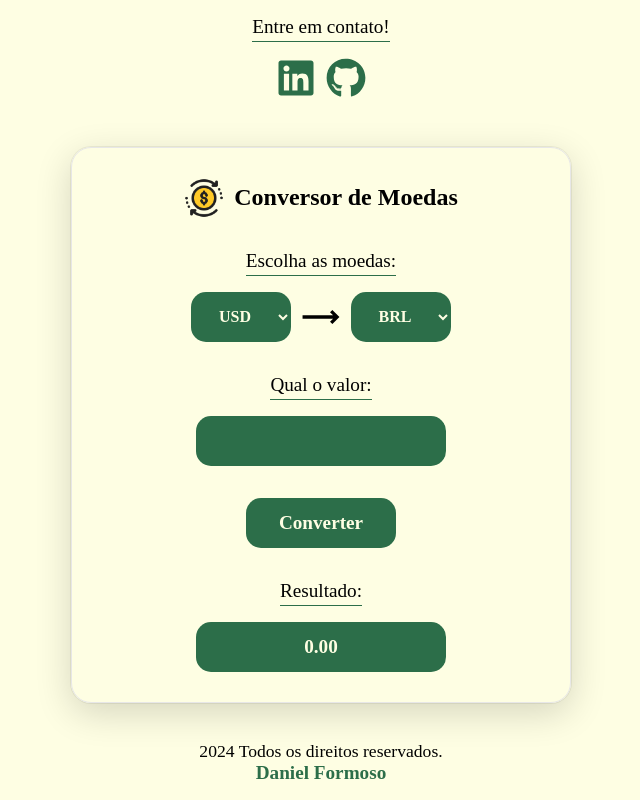
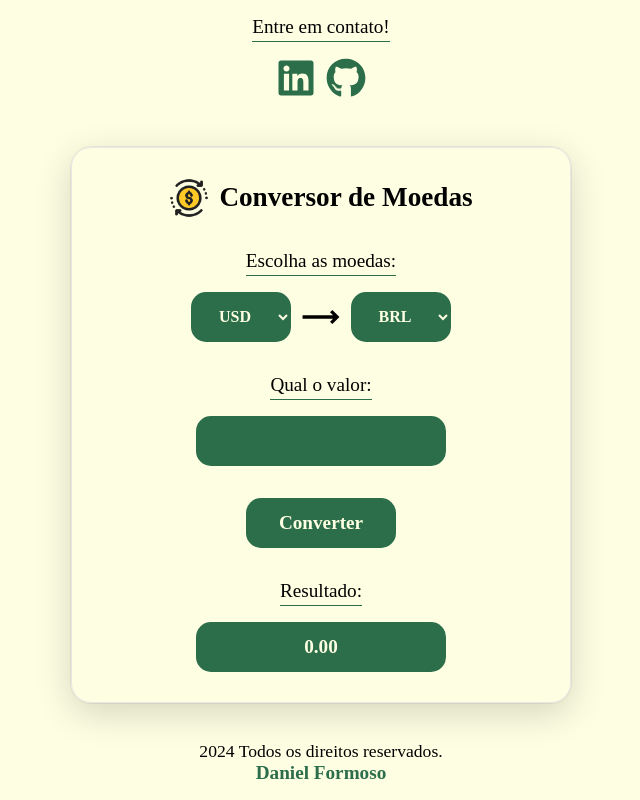
Before and after one commit to Daniel-Formoso/conversor-moedas, a React (Create React App) app: page / in a window 1280 px wide. Shown: the whole page, without its empty margins (319-959 px from the left). Built offline with nearby package versions, Linux system fonts and the light colour scheme; a web font is replaced by a local one.

Commit message:
Add files via upload

```diff
--- a/src/App-responsive.css
+++ b/src/App-responsive.css
@@ -6,6 +6,10 @@
 
   select, button {
     cursor: pointer;
+  }
+
+  .conteudo .titulo h2 {
+    font-size: 1.7rem;
   }
 
   .container-botao button {
--- a/src/App.css
+++ b/src/App.css
@@ -66,7 +66,7 @@
 }
 
 .conteudo .titulo h2 {
-  font-size: 1.5rem;
+  font-size: 1.3rem;
 }
 
 .conteudo .titulo img {
--- a/src/index.css
+++ b/src/index.css
@@ -5,6 +5,5 @@
   font-family: "Funnel Display", serif;}
 
 body {
-  overflow: hidden;
   background-color: #FEFEE3;
 }
```
